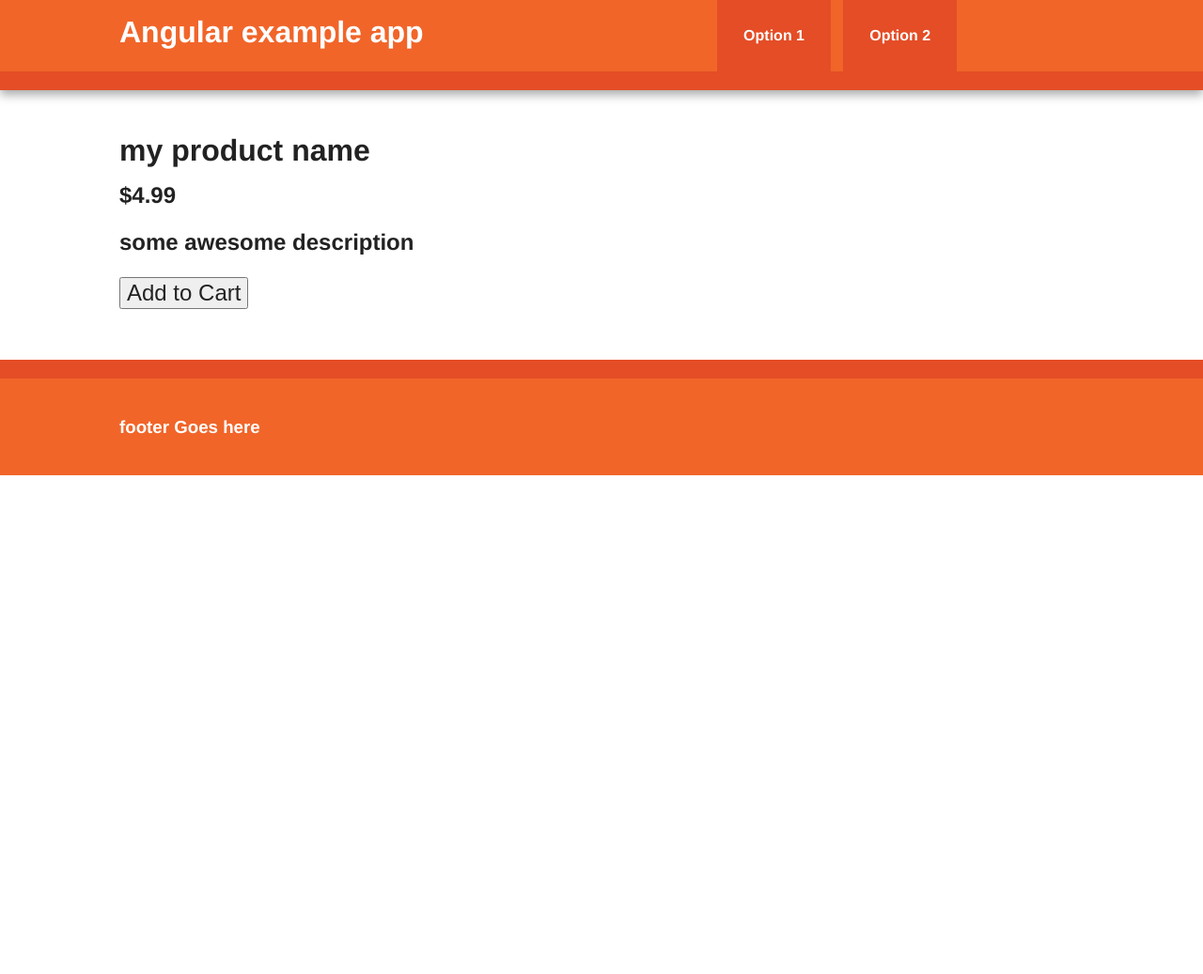
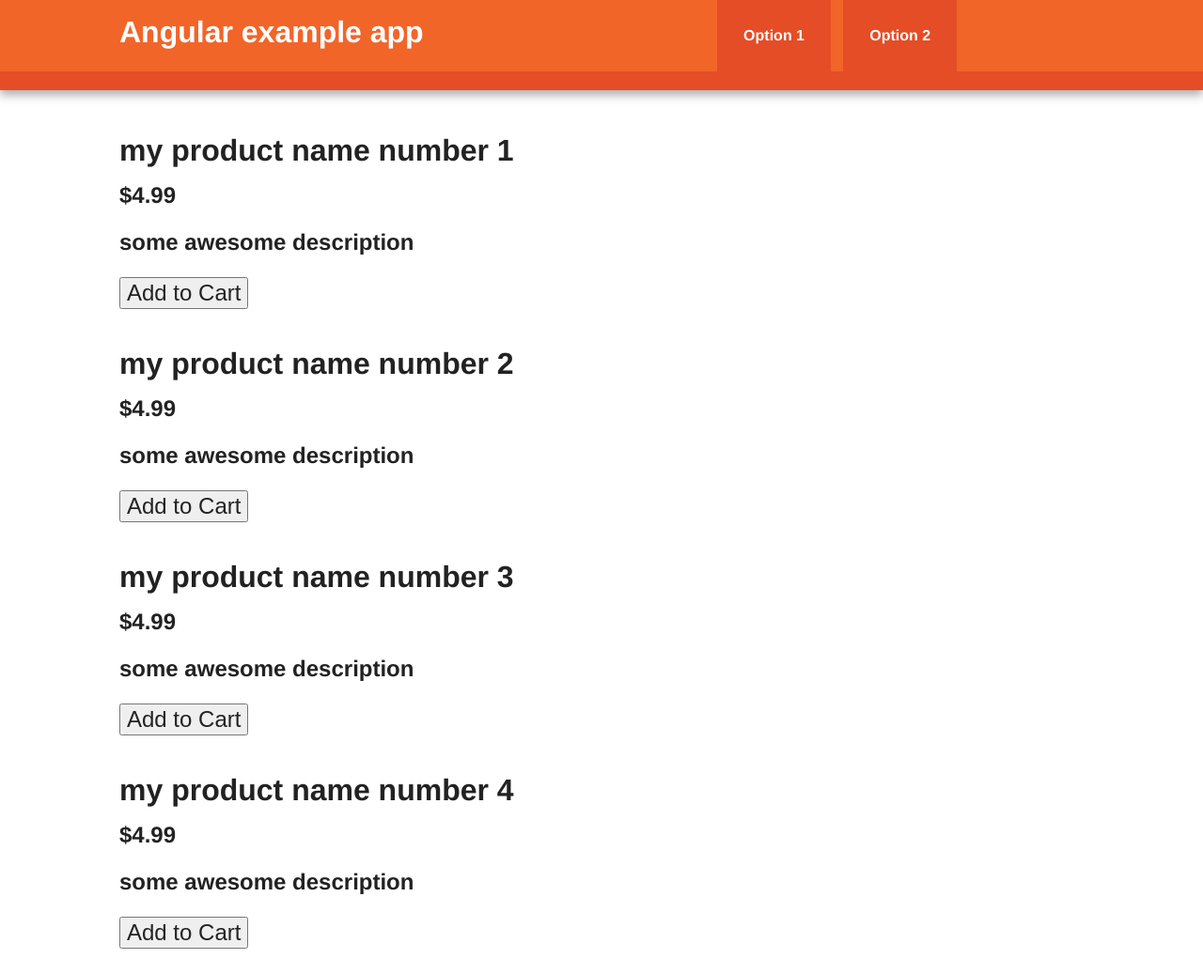
Before and after one commit to heridev/Agular-js-example-app, a plain HTML site: page index.html in a window 1280 px wide. Shown: the top 1037 px of the page at 94% size. Before the commit the page ends 800 px from the top, so only its background shows below. Drawn offline with Linux system fonts and the light colour scheme.

Commit message:
Adds a list of products using a loop trough a ng-repeat directive

```diff
--- a/index.html
+++ b/index.html
@@ -35,14 +35,14 @@
       </header>
     </div>
 
-    <div class="main-container">
+    <div class="main-container" ng-controller='StoreController as store'>
       <div class="main wrapper clearfix">
 
-        <article ng-controller='StoreController as store'>
-          <h1>{{ store.product.name }}<h1>
-          <h2>${{ store.product.price }}<h2>
-          <p>{{ store.product.description }}<p>
-          <button ng-show='store.product.canPurchase'>Add to Cart</button>
+        <article ng-repeat='product in store.products'>
+          <h1>{{ product.name }}<h1>
+          <h2>${{ product.price }}<h2>
+          <p>{{ product.description }}<p>
+          <button ng-show='product.canPurchase'>Add to Cart</button>
         </article>
 
       </div> <!-- #main -->
--- a/js/main.js
+++ b/js/main.js
@@ -2,13 +2,34 @@
   var app = angular.module('store', []);
 
   app.controller('StoreController', function(){
-    this.product = gem;
+    this.products = gems;
   });
 
-  var gem = {
-    name: 'my product name',
-    price: 4.99,
-    description: 'some awesome description',
-    canPurchase: true
-  }
+  var gems = [
+    {
+      name: 'my product name number 1',
+      price: 4.99,
+      description: 'some awesome description',
+      canPurchase: true
+    },
+    {
+      name: 'my product name number 2',
+      price: 4.99,
+      description: 'some awesome description',
+      canPurchase: true
+    },
+    {
+      name: 'my product name number 3',
+      price: 4.99,
+      description: 'some awesome description',
+      canPurchase: true
+    },
+    {
+      name: 'my product name number 4',
+      price: 4.99,
+      description: 'some awesome description',
+      canPurchase: true
+    }
+  ]
+
 })();
```
